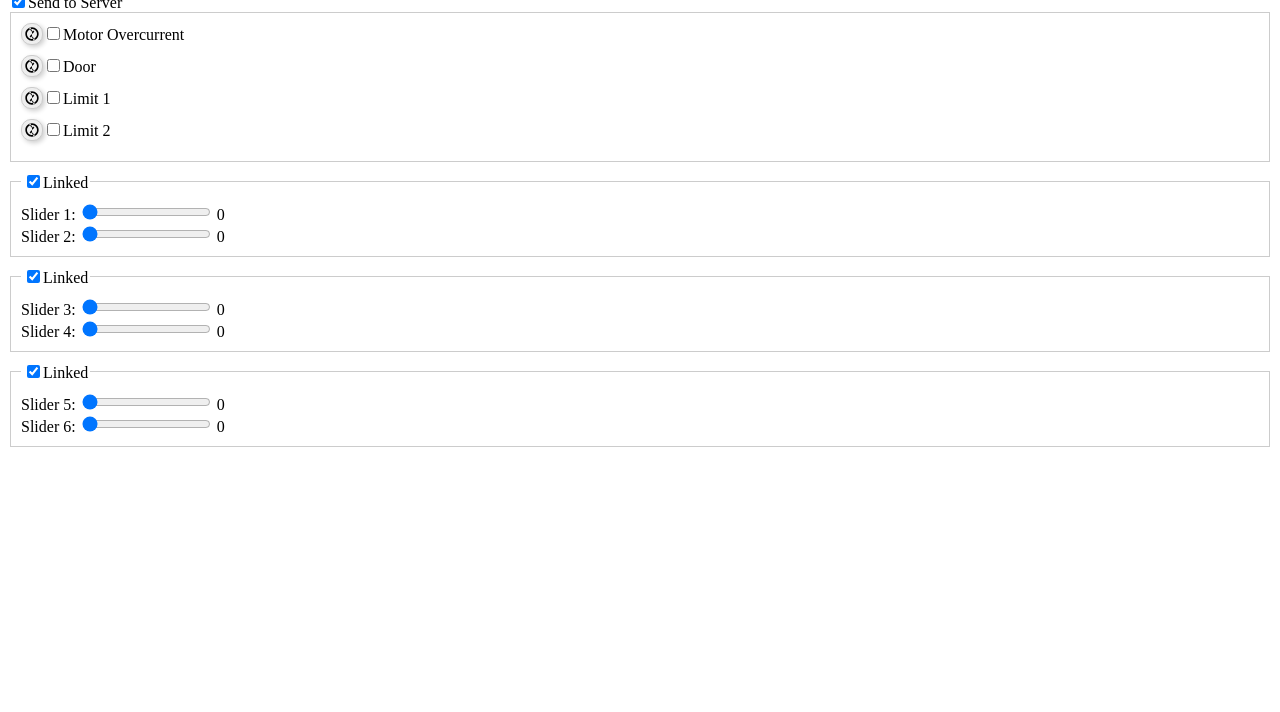
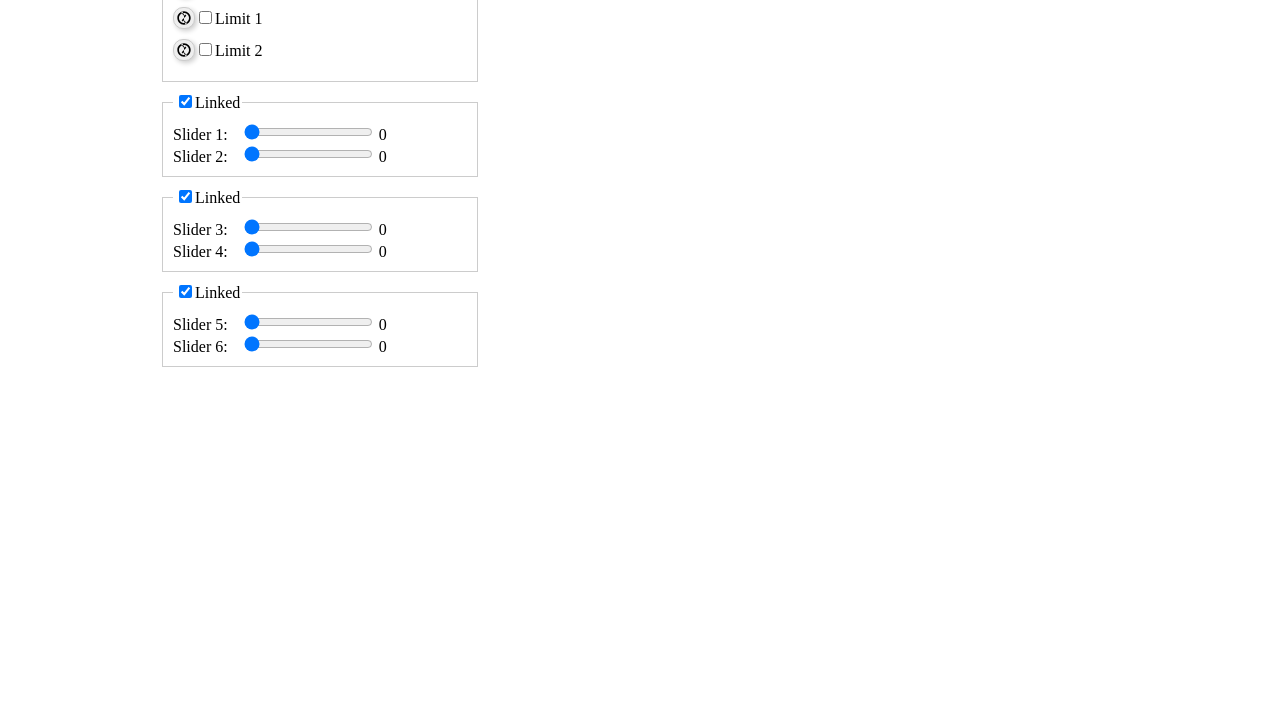
Before and after one commit to scirelli/c1-present, a website: page index.html in a window 1280 px wide. Shown: the part 88-800 px from the top of the page. Drawn offline with Linux system fonts and the light colour scheme.

Commit message:
Added quadrants

```diff
--- a/index.html
+++ b/index.html
@@ -4,6 +4,40 @@
     <title>Slider Form</title>
     <link rel="stylesheet" href="https://cdnjs.cloudflare.com/ajax/libs/font-awesome/4.7.0/css/font-awesome.min.css"/>
     <style>
+      body, html {
+        height: 100%;
+        margin: 0;
+        overflow: hidden; /* Prevent scrollbars */
+      }
+
+      .container {
+        display: flex;
+        flex-direction: column;
+        height: 100%;
+      }
+
+      .row {
+        display: flex;
+        flex: 1; /* Distribute vertical space evenly */
+      }
+
+      .quadrant {
+        flex: 1; /* Distribute horizontal space evenly */
+        /* border: 1px solid #ccc; Add borders for visual separation */
+        display: flex; /* make quadrant a flexbox so that we can center content*/
+        justify-content: center; /* center content horizontally*/
+        align-items: center; /* center content vertically*/
+      }
+
+      .quadrant:nth-child(1) {  }
+      .quadrant:nth-child(2) {  }
+      .quadrant:nth-child(3) {  }
+      .quadrant:nth-child(4) {  }
+
+      .quadrant:nth-child(1) section {
+        width: 50%;
+      }
+
       fieldset {
         border: 1px solid #ccc;
         padding: 10px;
@@ -73,7 +107,10 @@
     </style>
   </head>
   <body>
-    <h1>Kiosk Sim</h1>
+    <div class="container">
+      <div class="row">
+        <div class="quadrant">
+          <section>
             <form id="myForm">
               <label><input type="checkbox" id="sendToServer" checked>Send to Server</label>
 
@@ -107,6 +144,15 @@
                 </div>
               </fieldset>
             </form>
+          </section>
+        </div>
+        <div class="quadrant">&nbsp;</div>
+      </div>
+      <div class="row">
+        <div class="quadrant">&nbsp;</div>
+        <div class="quadrant">&nbsp;</div>
+      </div>
+    </div>
 
     <template id="slider-template">
       <div class="slider">
```
Lines whose indentation alone changed are shown as unchanged.
